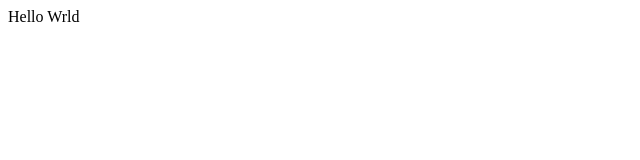
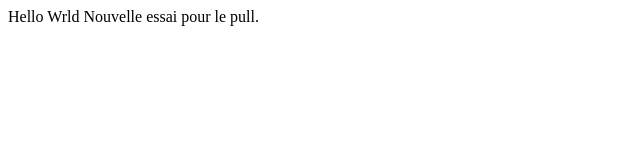
Before and after one commit to Lewis033/exercice-git, a plain HTML site: page index.html in a window 1280 px wide. Shown: the whole page, without its empty margins (0-640 px from the left). Drawn offline with Linux system fonts and the light colour scheme.

Commit message:
Update index.html

```diff
--- a/index.html
+++ b/index.html
@@ -9,5 +9,7 @@
 
     Hello Wrld
 
+    Nouvelle essai pour le pull.
+
 </body>
 </html>
```
